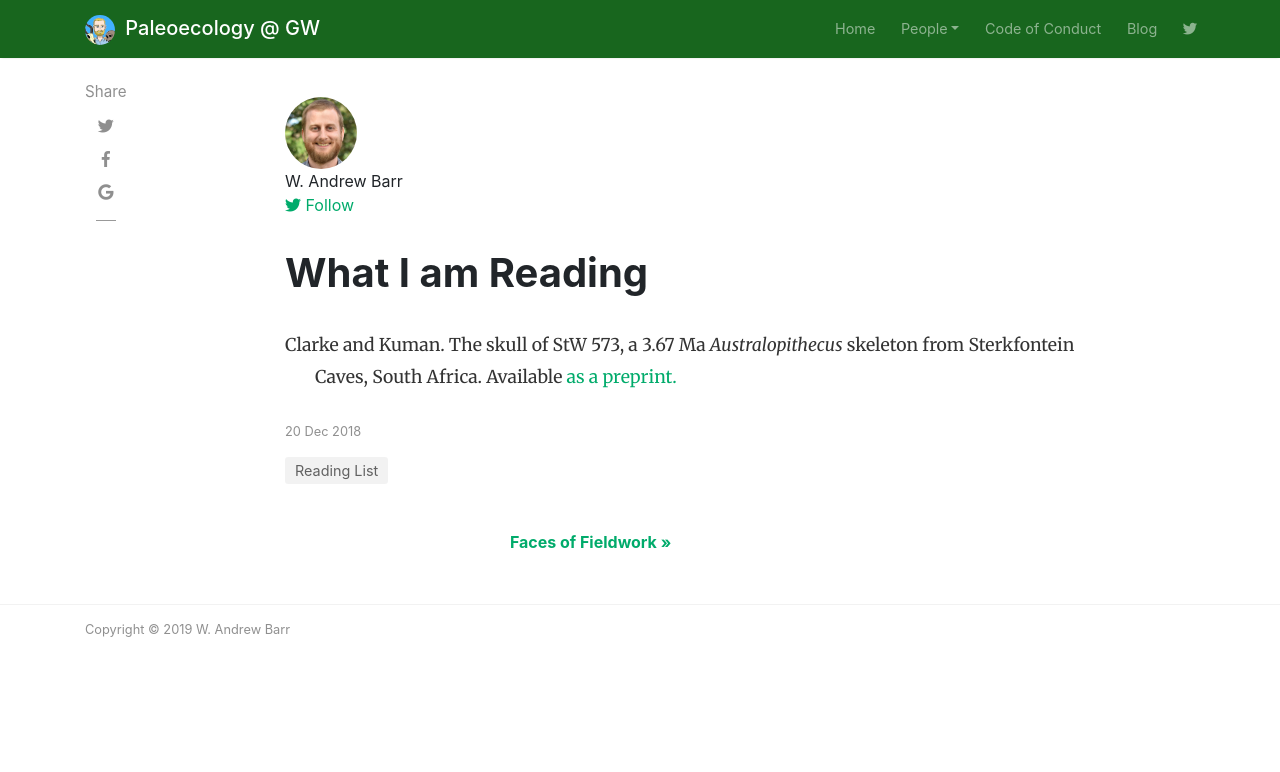
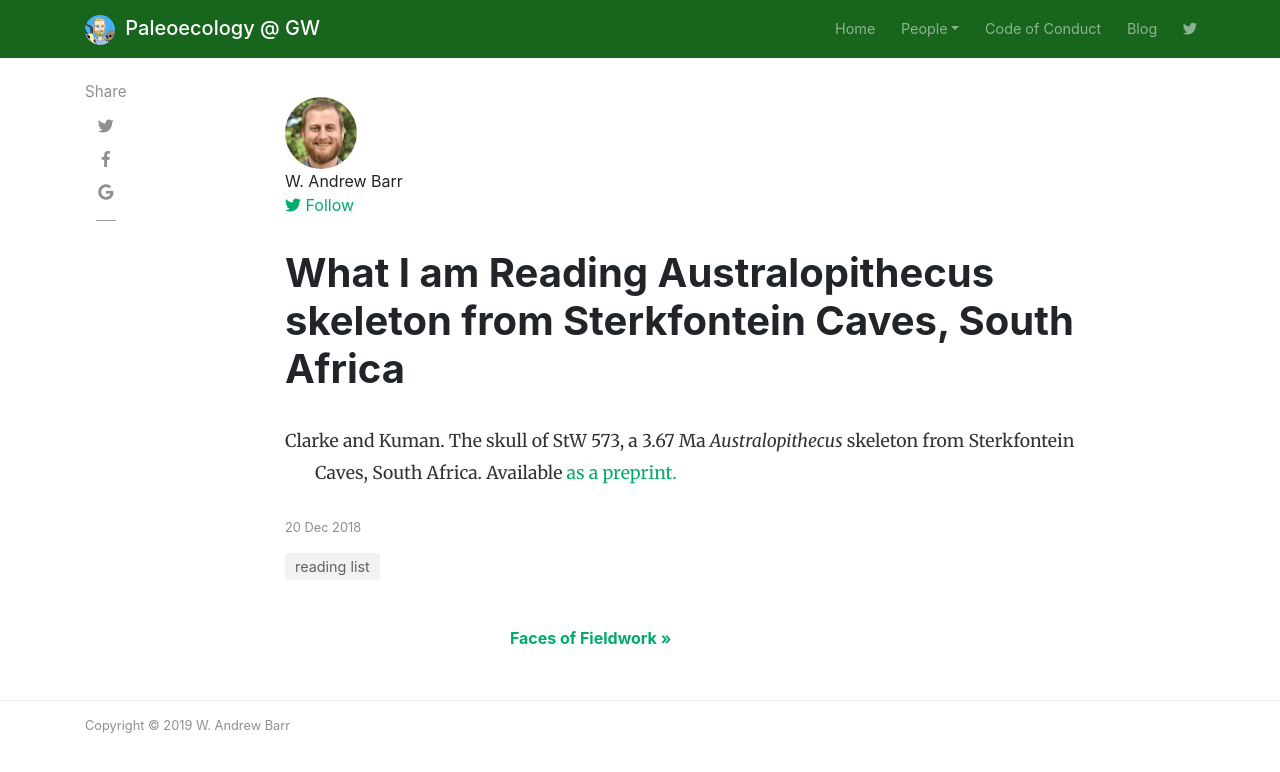
Before and after one commit to wabarr/PAPER, a Jekyll site: the page built from _posts/2018-12-20-what-i-am-reading.md, in a window 1280 px wide. Shown: the top 772 px of the page. Built offline with Jekyll 4.4.1, drawn with Linux system fonts in a browser that asks for light colours; nearby versions of some CDN libraries; comment, search, counter and statistics services are not loaded.

Commit message:
Update from Forestry.io Andrew Barr updated _posts/2018-12-20-what-i-am-reading.md

```diff
--- a/_posts/2018-12-20-what-i-am-reading.md
+++ b/_posts/2018-12-20-what-i-am-reading.md
@@ -1,11 +1,11 @@
 ---
-title: What I am Reading
+title: What I am Reading Australopithecus skeleton from Sterkfontein Caves, South
+  Africa
 layout: post
-date: 2018-12-20
+date: 2018-12-20 00:00:00 +0000
 categories:
-- Reading List
+- reading list
 author: wabarr
 
 ---
-
 <p class="citation">Clarke and Kuman. The skull of StW 573, a 3.67 Ma <i>Australopithecus</i> skeleton from Sterkfontein Caves, South Africa. Available <a href="https://www.biorxiv.org/content/early/2018/12/04/483495">as a preprint.</a></p>
```
